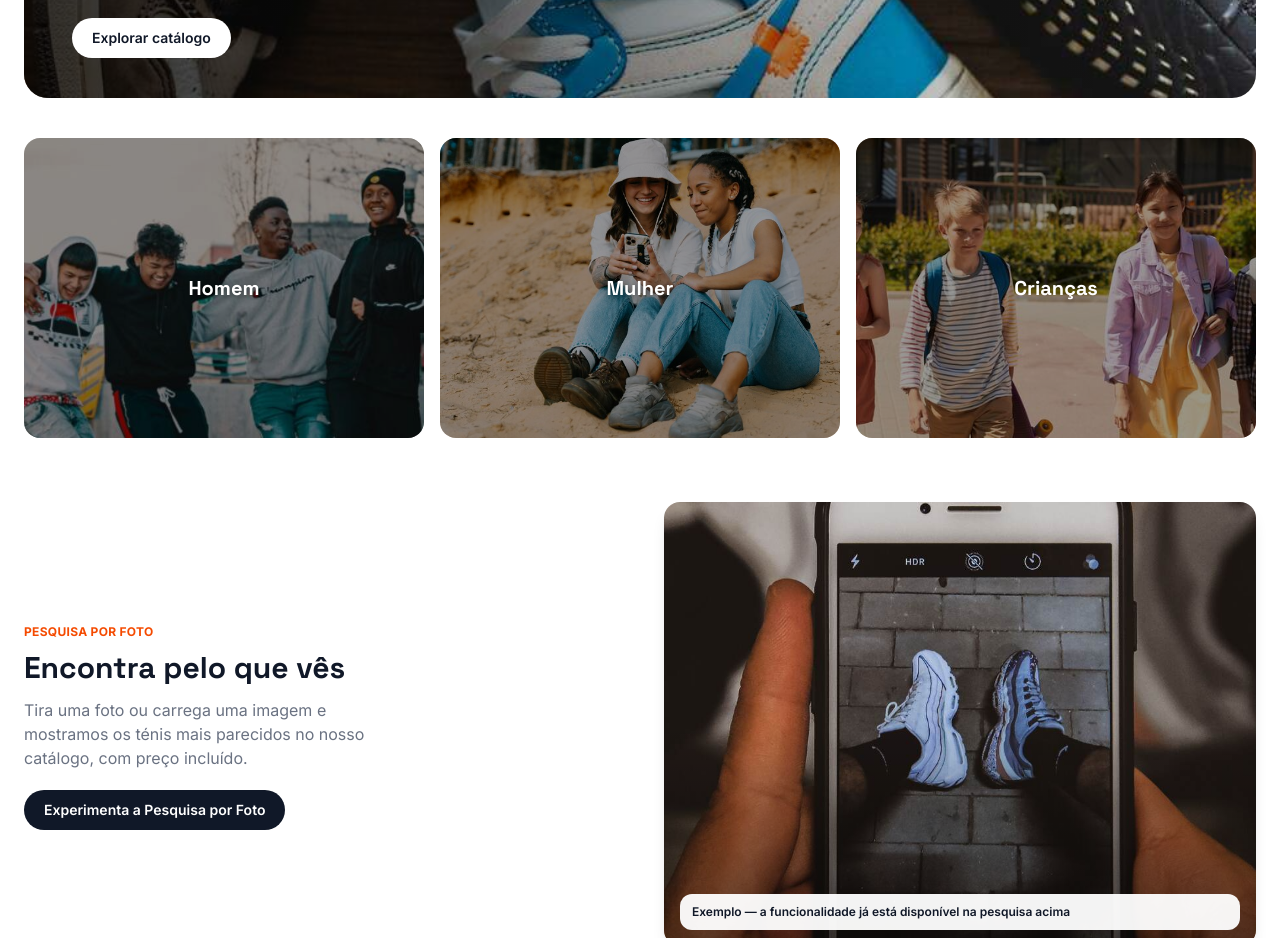
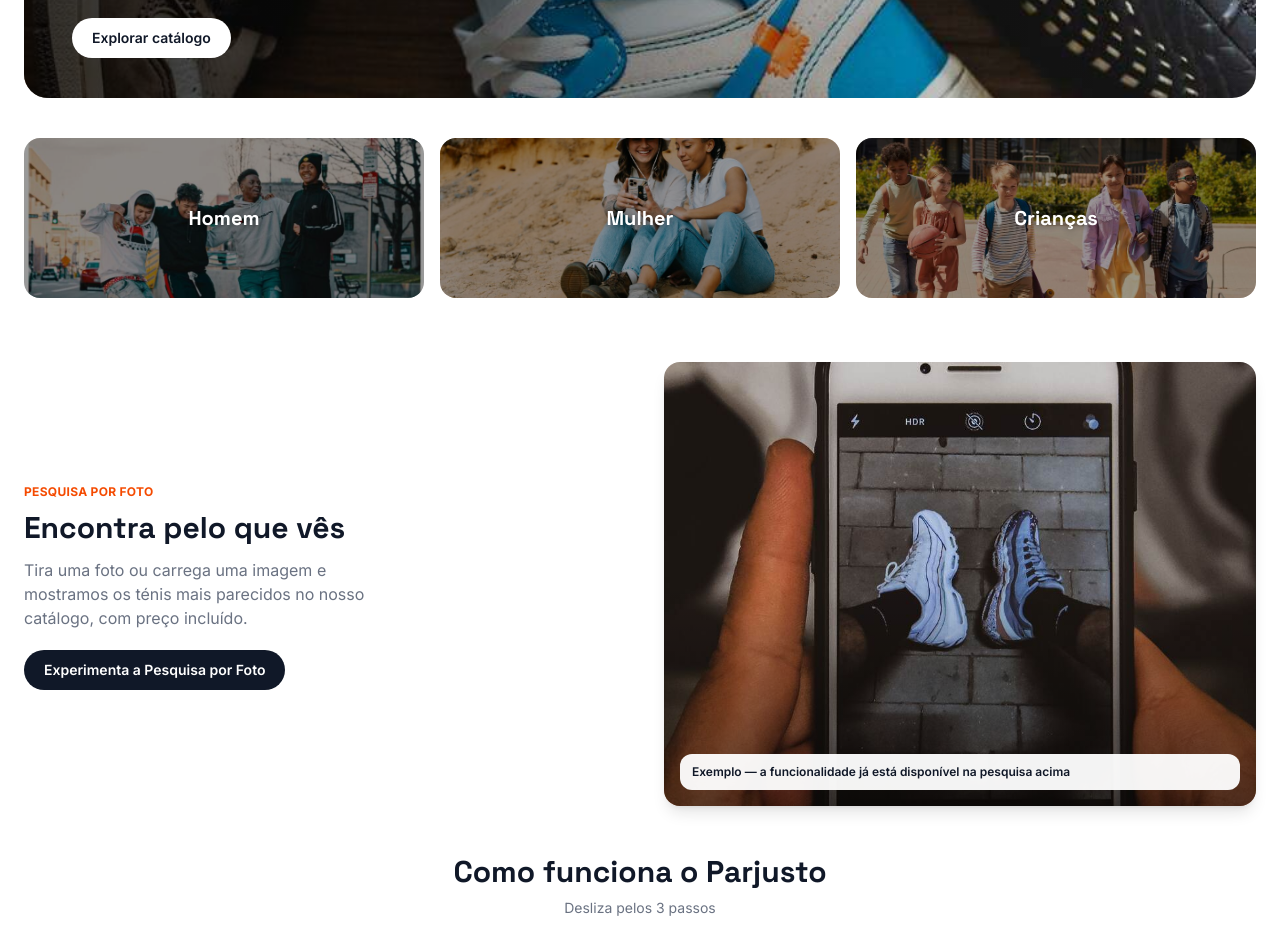
Before and after one commit to jorgeMiguel20/tenisfy-web, a Next.js app: page / in a window 1280 px wide. Shown: the part 880-1818 px from the top of the page. Built offline with nearby package versions, Linux system fonts and the light colour scheme; no server answers; the database is empty.

Commit message:
Add files via upload
Fixa a altura dos cards de categoria para formato panorâmico

```diff
--- a/components/CategoryTiles.tsx
+++ b/components/CategoryTiles.tsx
@@ -19,7 +19,7 @@ export default function CategoryTiles() {
         <Link
           key={category.value}
           href={`/?genero=${category.value}`}
-          className="group relative block aspect-[21/9] sm:aspect-[4/3] overflow-hidden rounded-2xl"
+          className="group relative block h-40 overflow-hidden rounded-2xl"
         >
           <Image
             src={category.image}
```
